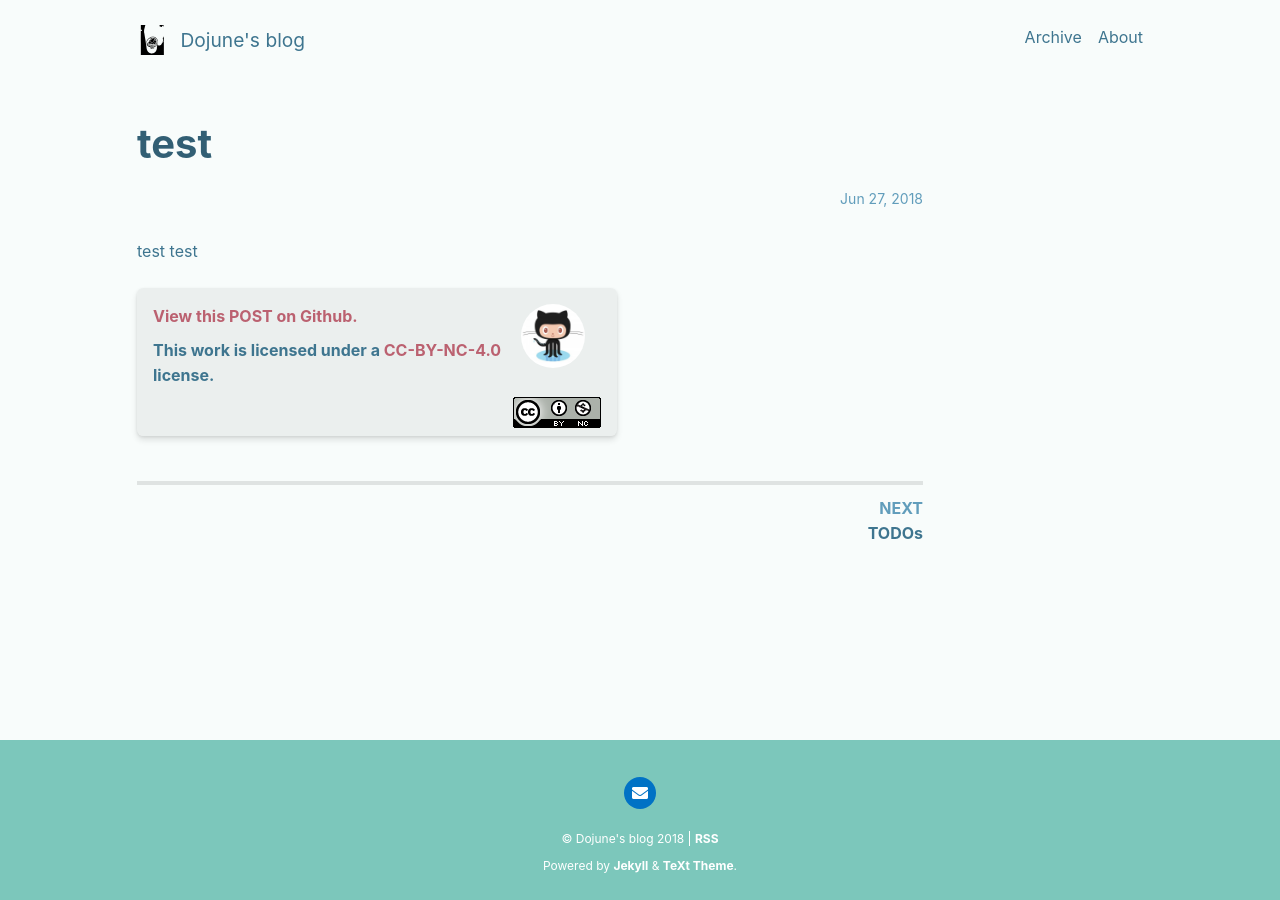
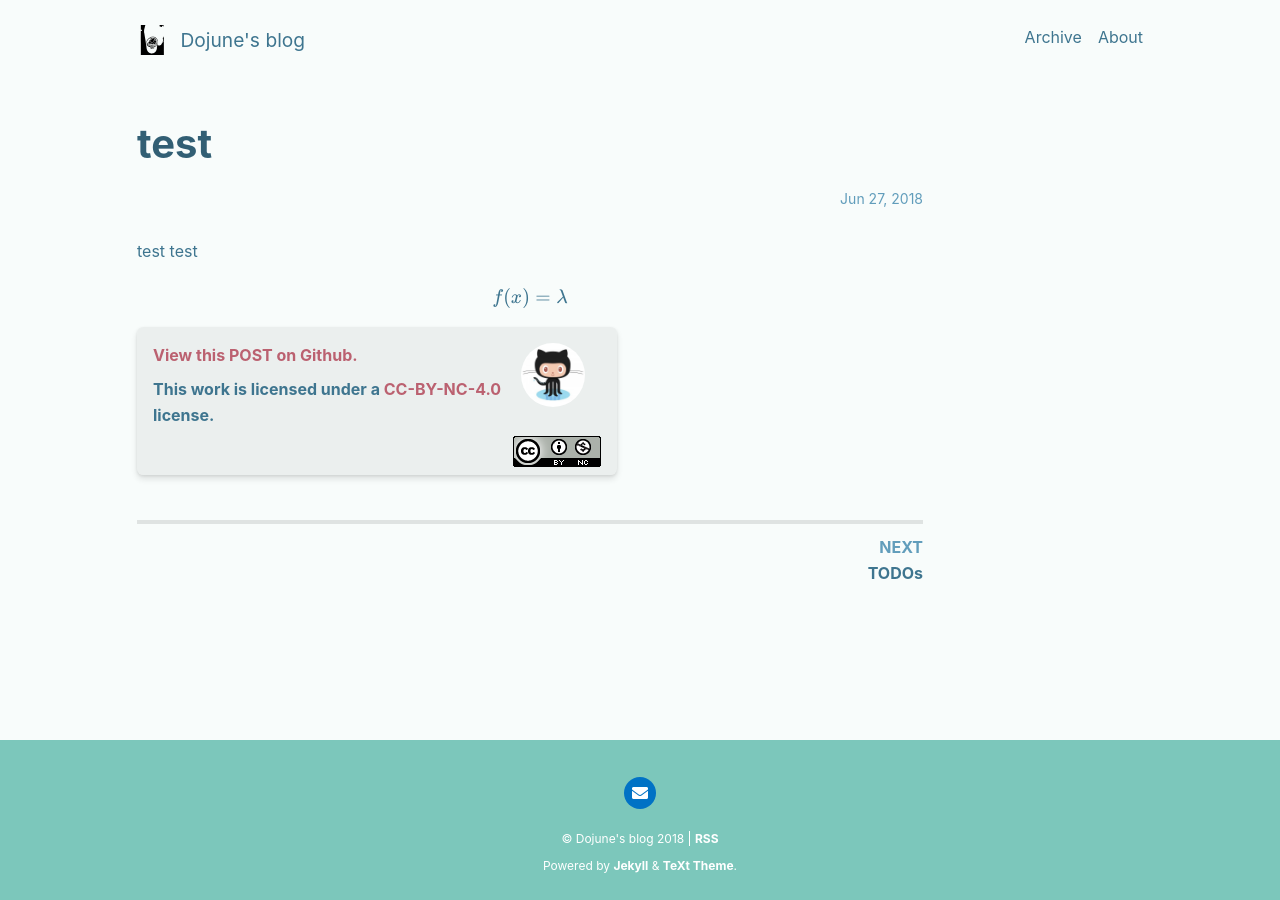
Before and after one commit to mindoj/mindojune.github.io, a Jekyll site: the page built from _posts/2018-06-27-test.markdown, in a window 1280 px wide. Built offline with Jekyll 4.4.1, drawn with Linux system fonts in a browser that asks for light colours; nearby versions of some CDN libraries; formulas are drawn with MathJax 3; comment, search, counter and statistics services are not loaded.

Commit message:
Update 2018-06-27-test.markdown

```diff
--- a/_posts/2018-06-27-test.markdown
+++ b/_posts/2018-06-27-test.markdown
@@ -6,3 +6,5 @@ comments: true
 ---
 
 test test
+
+$$ f(x) = \lambda  $$
```
